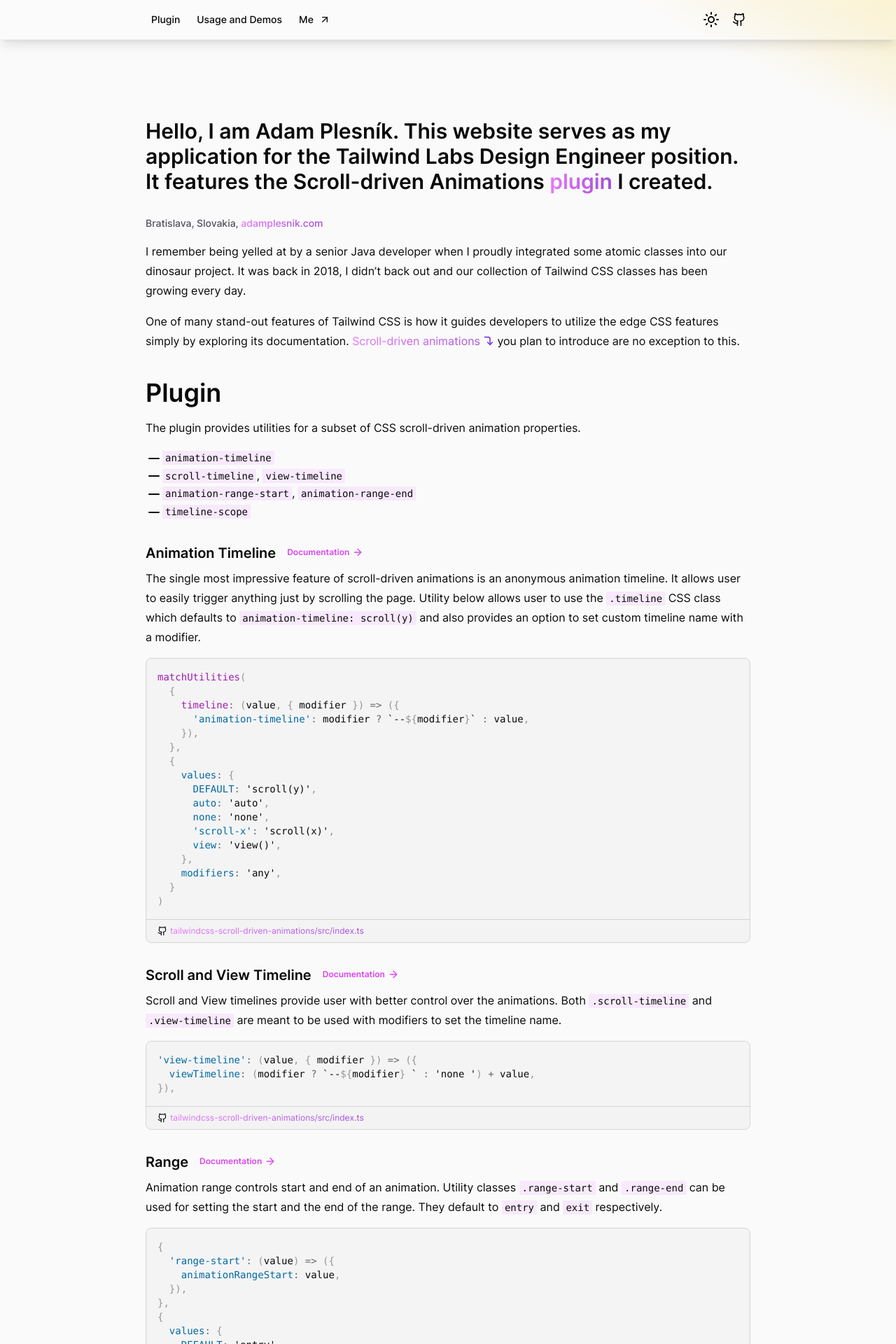
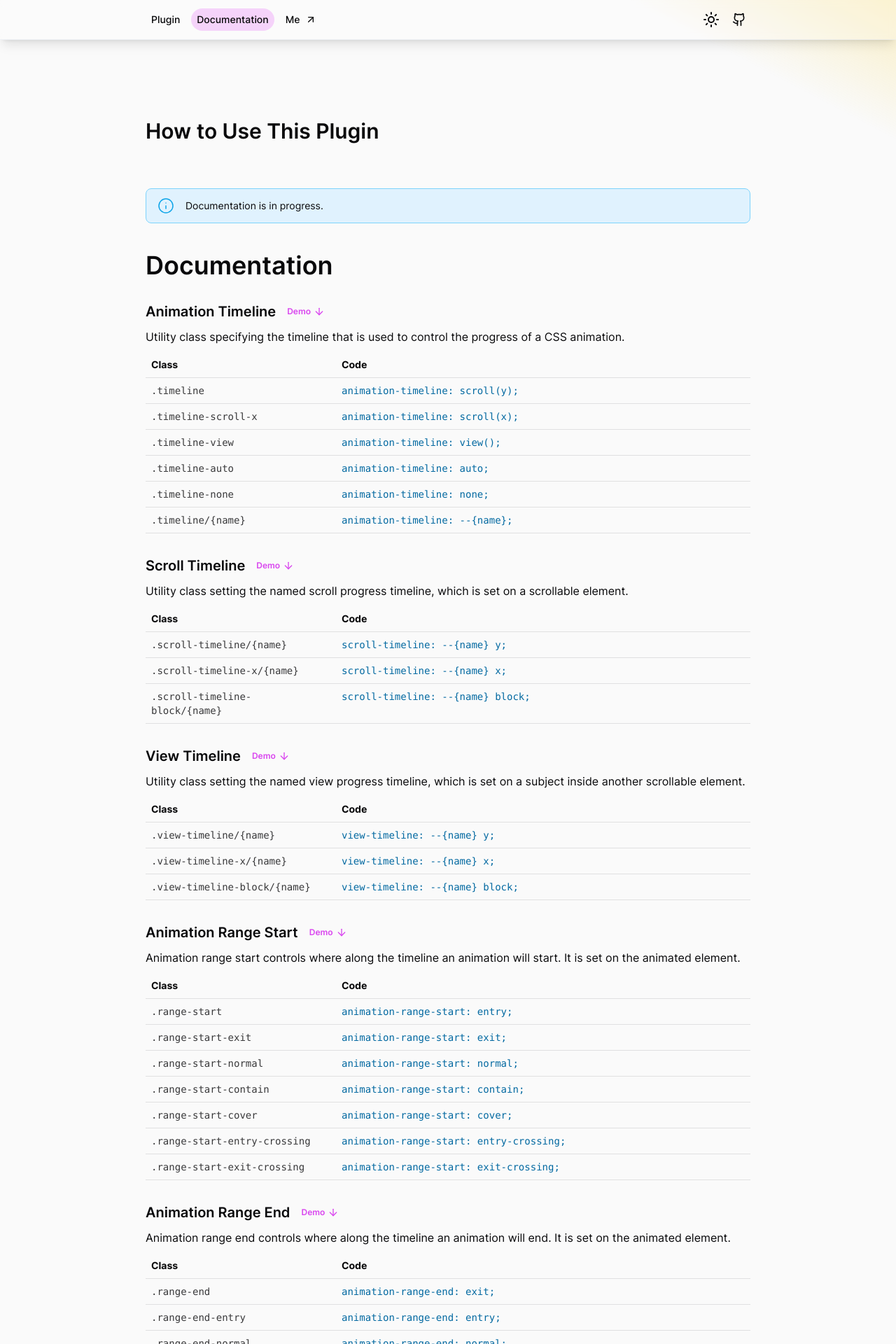
Before and after one commit to adamplesnik/tailwindcss-scroll-driven-animations, a React (Vite) app: page /docs in a window 1280 px wide. Shown: the top 1920 px of the page at 70% size. Built offline with nearby package versions, Linux system fonts and the light colour scheme; what @adam.plesnik/tailwindcss-scroll-driven-animations would draw is missing.

Commit message:
Rename Usage* to Docs*

```diff
--- a/src/partials/Usage.tsx
+++ b/src/docs/Docs.tsx
@@ -1,6 +1,6 @@
 import Heading from '../components/Heading'
 import Paragraph from '../components/Paragraph'
-import UsageTable from '../usage/UsageTable'
+import DocsTable from './DocsTable'
 
 const animationTimelineClasses = [
   { className: 'timeline', code: 'animation-timeline: scroll(y)' },
@@ -45,11 +45,11 @@
   { className: 'view-timeline-block/{name}', code: 'view-timeline: --{name} block' },
 ]
 
-const Usage = () => {
+const Docs = () => {
   return (
     <div>
-      <Heading size={2} id="usage">
-        Usage
+      <Heading size={2} id="documentation">
+        Documentation
       </Heading>
       <Heading size={3} href="#timeline" hrefType="demo" id="documentation-animation-timeline">
         Animation Timeline
@@ -58,7 +58,7 @@
         Utility class specifying the timeline that is used to control the progress of a CSS
         animation.
       </Paragraph>
-      <UsageTable items={animationTimelineClasses} />
+      <DocsTable items={animationTimelineClasses} />
 
       <Heading size={3} href="#range" hrefType="demo" id="documentation-scroll-timeline">
         Scroll Timeline
@@ -67,7 +67,7 @@
         Utility class setting the named scroll progress timeline, which is set on a scrollable
         element.
       </Paragraph>
-      <UsageTable items={scrollTimelineClasses} />
+      <DocsTable items={scrollTimelineClasses} />
 
       <Heading size={3} href="#range" hrefType="demo" id="documentation-view-timeline">
         View Timeline
@@ -76,7 +76,7 @@
         Utility class setting the named view progress timeline, which is set on a subject inside
         another scrollable element.
       </Paragraph>
-      <UsageTable items={viewTimelineClasses} />
+      <DocsTable items={viewTimelineClasses} />
 
       <Heading size={3} href="#range" hrefType="demo" id="documentation-range-start">
         Animation Range Start
@@ -85,7 +85,7 @@
         Animation range start controls where along the timeline an animation will start. It is set
         on the animated element.
       </Paragraph>
-      <UsageTable items={rangeStartClasses} />
+      <DocsTable items={rangeStartClasses} />
 
       <Heading size={3} href="#range" hrefType="demo" id="documentation-range-end">
         Animation Range End
@@ -94,7 +94,7 @@
         Animation range end controls where along the timeline an animation will end. It is set on
         the animated element.
       </Paragraph>
-      <UsageTable items={rangeEndClasses} />
+      <DocsTable items={rangeEndClasses} />
 
       <Heading size={3} href="#range" hrefType="demo" id="documentation-scope">
         Timeline Scope
@@ -102,9 +102,9 @@
       <Paragraph>
         Timeline scope allows to control animations outside the element which defines the timeline.
       </Paragraph>
-      <UsageTable items={scopeClasses} />
+      <DocsTable items={scopeClasses} />
     </div>
   )
 }
 
-export default Usage
+export default Docs
--- a/src/usage/UsageTable.tsx
+++ b/src/docs/DocsTable.tsx
@@ -1,7 +1,7 @@
 import Separator from '../components/Separator'
-import UsageTableRow from './UsageTableRow'
+import DocsTableRow from './DocsTableRow'
 
-const UsageTable = ({ items }: UsageTableProps) => {
+const DocsTable = ({ items }: DocsTableProps) => {
   return (
     <div className="mb-4 flex flex-col gap-2">
       <div className="flex gap-1 text-sm font-bold sm:gap-4">
@@ -12,7 +12,7 @@
       <Separator />
       {items.map((item, index) => (
         <>
-          <UsageTableRow className={item.className} code={item.code} key={index} />
+          <DocsTableRow className={item.className} code={item.code} key={index} />
           <Separator key={'sep' + index} />
         </>
       ))}
@@ -20,7 +20,7 @@
   )
 }
 
-export interface UsageTableProps {
+export interface DocsTableProps {
   items: Item[]
 }
 
@@ -29,4 +29,4 @@
   code: string
 }
 
-export default UsageTable
+export default DocsTable
--- a/src/usage/UsageTableRow.tsx
+++ b/src/docs/DocsTableRow.tsx
@@ -1,4 +1,4 @@
-const UsageTableRow = ({ className, code }: UsageTableRowProps) => {
+const DocsTableRow = ({ className, code }: DocsTableRowProps) => {
   return (
     <div className="flex flex-col gap-1 font-mono text-sm sm:flex-row sm:gap-4">
       <div className="w-64 px-2 opacity-80">.{className}</div>
@@ -7,9 +7,9 @@
   )
 }
 
-export interface UsageTableRowProps {
+export interface DocsTableRowProps {
   className: string
   code: string
 }
 
-export default UsageTableRow
+export default DocsTableRow
--- a/src/partials/Animations.tsx
+++ b/src/partials/Animations.tsx
@@ -39,7 +39,7 @@
         </li>
       </ul>
 
-      <Heading size={3} id={'code'} href="/usage#documentation-animation-timeline">
+      <Heading size={3} id={'code'} href="/docs#documentation-animation-timeline">
         Animation Timeline
       </Heading>
       <Paragraph>
@@ -58,7 +58,7 @@
       >
         {codeExampleTimeline}
       </CodeBlock>
-      <Heading size={3} href="/usage#documentation-scroll-timeline">
+      <Heading size={3} href="/docs#documentation-scroll-timeline">
         Scroll and View Timeline
       </Heading>
       <Paragraph>
@@ -75,7 +75,7 @@
       >
         {codeExampleView}
       </CodeBlock>
-      <Heading size={3} href="/usage#documentation-range-start">
+      <Heading size={3} href="/docs#documentation-range-start">
         Range
       </Heading>
       <Paragraph>
@@ -92,7 +92,7 @@
       >
         {codeExampleRange}
       </CodeBlock>
-      <Heading size={3} href="/usage#documentation-scope">
+      <Heading size={3} href="/docs#documentation-scope">
         Scope
       </Heading>
       <Paragraph>
--- a/src/partials/Nav.tsx
+++ b/src/partials/Nav.tsx
@@ -11,9 +11,9 @@
     >
       <div className="flex w-full max-w-screen-lg items-stretch gap-2 px-8 py-2 md:px-16 lg:px-20">
         <HeaderNavAnchor to="/#plugin">Plugin</HeaderNavAnchor>
-        <HeaderNavAnchor to="/usage#usage">
-          <span className="sm:hidden">Usage</span>
-          <span className="hidden sm:inline">Usage and Demos</span>
+        <HeaderNavAnchor to="/docs#documentation">
+          <span className="sm:hidden">Docs</span>
+          <span className="hidden sm:inline">Documentation</span>
         </HeaderNavAnchor>
         <HeaderNavAnchor to="https://adamplesnik.com" external>
           Me <ArrowUpRight className="ml-2 size-4" />
--- a/src/views/UsageView.tsx
+++ b/src/views/DocsView.tsx
@@ -2,9 +2,9 @@
 import Heading from '../components/Heading'
 import Page from '../layouts/Page'
 import Demo from '../partials/Demo'
-import Usage from '../partials/Usage'
+import Docs from '../docs/Docs'
 
-const UsageView = () => {
+const DocsView = () => {
   return (
     <Page>
       <Heading size={1}>How to Use This Plugin</Heading>
@@ -20,11 +20,11 @@
         Scroll-driven animations are not yet supported by your browser. Use Chrome 116 or newer to
         see the demos working correctly.
       </div>
-      <Usage />
+      <Docs />
 
       <Demo />
     </Page>
   )
 }
 
-export default UsageView
+export default DocsView
```
Also changed, not shown: src/main.tsx (+6 -2 lines).
